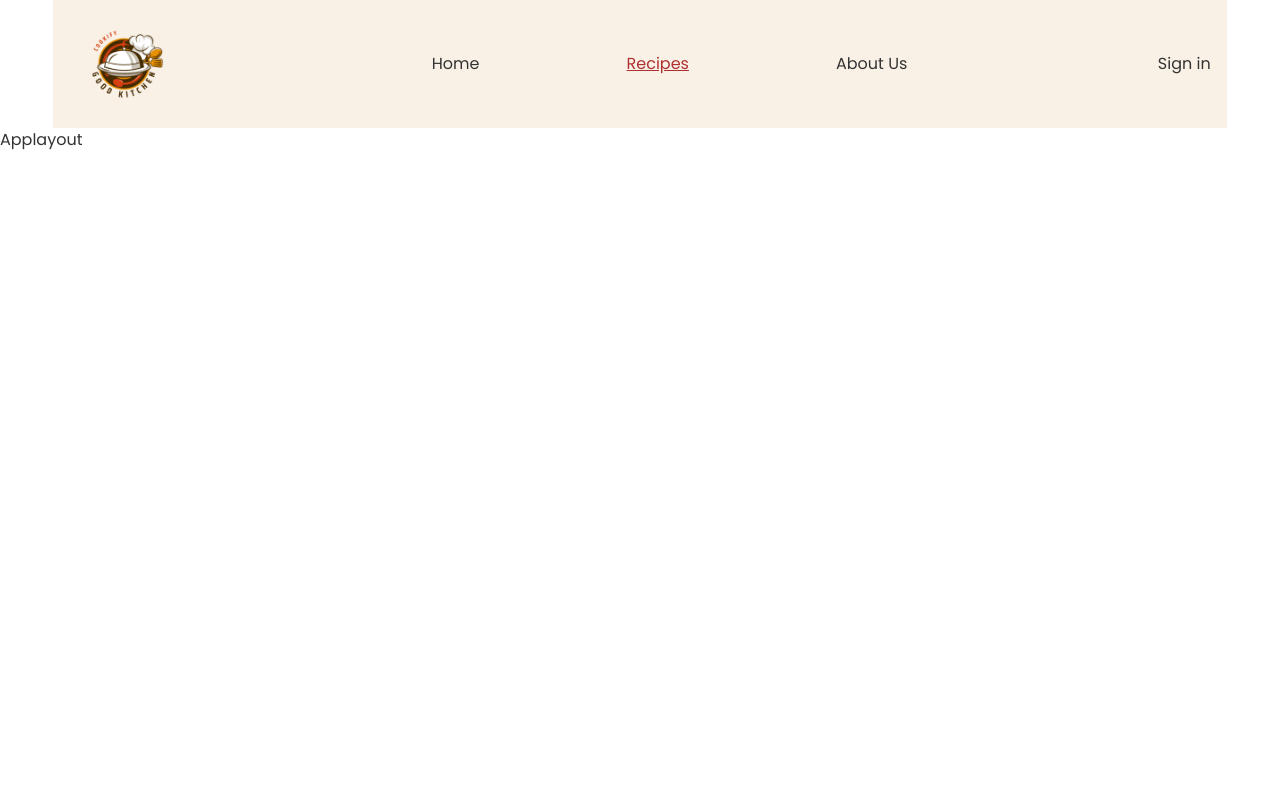
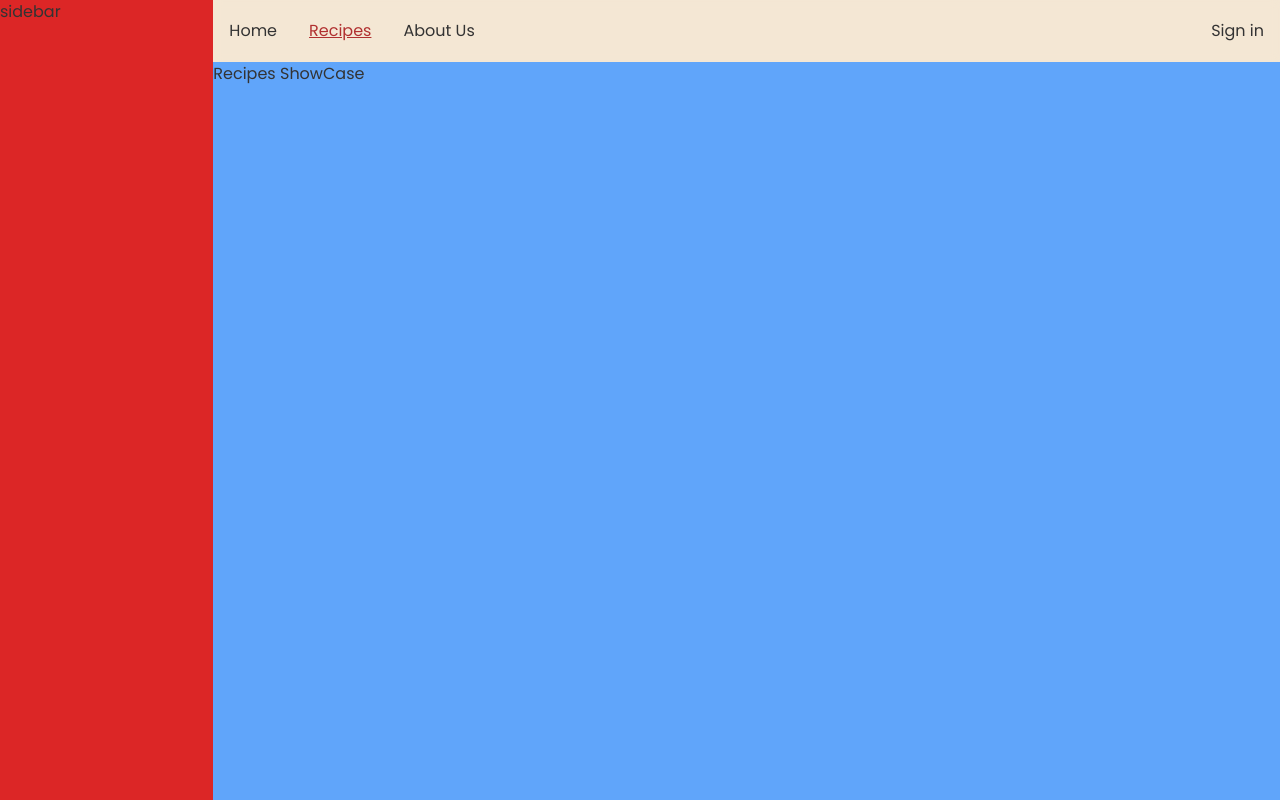
Before and after one commit to ZK24680/cookify, a React (Vite) app: page /recipes in a window 1280 px wide. Built offline with nearby package versions, Linux system fonts and the light colour scheme.

Commit message:
reaponsive layout

```diff
--- a/src/components/Logo.jsx
+++ b/src/components/Logo.jsx
@@ -1,7 +1,11 @@
 function Logo() {
   return (
     <div>
-      <img src="./cookify-logo.png" alt="cookify-logo" className="h-28" />
+      <img
+        src="./cookify-logo.png"
+        alt="cookify-logo"
+        className="h-11 md:h-14 xl:h-24"
+      />
     </div>
   );
 }
--- /dev/null
+++ b/src/components/Main.jsx
@@ -0,0 +1,5 @@
+function Main() {
+  return <main className="bg-blue-400">Recipes ShowCase</main>;
+}
+
+export default Main;
--- a/src/components/Navlinks.jsx
+++ b/src/components/Navlinks.jsx
@@ -2,8 +2,9 @@ import { NavLink } from "react-router-dom";
 
 function Navlinks({ isOpen }) {
   return (
+    // absolute bottom-0 right-0 w-full translate-y-full items-center justify-end transition-all duration-75 md:static md:flex md:w-1/2 md:translate-y-0 md:flex-row md:justify-between md:gap-0 md:bg-transparent md:px-0 lg:w-1/3 xl:w-2/5 ${isOpen ? "flex gap-x-3 bg-[#f4e7d493] px-4" : "hidden"}
     <ul
-      className={`absolute bottom-0 right-0 w-full translate-y-full items-center justify-end transition-all duration-75 md:static md:flex md:w-1/3 md:translate-y-0 md:flex-row md:justify-between md:gap-0 md:bg-transparent md:px-0 lg:w-2/5 xl:w-5/12 ${isOpen ? "flex gap-x-3 bg-[#f4e7d493] px-4" : "hidden"}`}
+      className={`absolute bottom-0 right-0 w-full translate-y-full items-center justify-end transition-all duration-75 md:static md:flex md:w-auto md:translate-y-0 md:flex-row md:justify-between md:gap-x-8 md:bg-transparent md:px-0 ${isOpen ? "flex gap-x-5 bg-[#f4e7d493] px-4" : "hidden"}`}
     >
       <NavLink to={"/"}>Home</NavLink>
       <NavLink to="/recipes">Recipes</NavLink>
--- a/src/components/PageNav.jsx
+++ b/src/components/PageNav.jsx
@@ -2,13 +2,22 @@ import { useState } from "react";
 import Logo from "./Logo";
 import NavbarToggle from "./NavbarToggle";
 import Navlinks from "./Navlinks";
+import { useLocation } from "react-router-dom";
 
 function PageNav() {
   const [isOpen, setIsOpen] = useState(false);
 
+  const location = useLocation();
+
+  const isAppLayout = location.pathname.includes("recipes");
+
   return (
-    <nav className="sticky top-0 mx-auto flex w-11/12 items-center justify-between bg-[#f4e7d493] px-4 py-2 backdrop-blur-sm">
-      <Logo />
+    <nav
+      className={`sticky top-0 mx-auto flex ${isAppLayout ? "w-full" : "w-11/12"} items-center justify-between bg-[#f4e7d493] px-4 py-2 backdrop-blur-sm sm:justify-end md:justify-between`}
+    >
+      <div className={`${isAppLayout ? "block sm:hidden" : ""} `}>
+        <Logo />
+      </div>
 
       <Navlinks isOpen={isOpen} />
 
--- /dev/null
+++ b/src/components/SideBar.jsx
@@ -0,0 +1,5 @@
+function SideBar() {
+  return <aside className="sidebar bg-red-600 sm:row-span-2">sidebar</aside>;
+}
+
+export default SideBar;
--- a/src/index.css
+++ b/src/index.css
@@ -13,6 +13,12 @@
   color: #b03030;
   text-decoration: underline;
 }
+
+@media (max-width: 639px) {
+  .sidebar {
+    grid-row: 3;
+  }
+}
 /* :root {
   --primary-color: #B03030;
   --accent-color: #F4D35E;
--- a/src/pages/Applayout.jsx
+++ b/src/pages/Applayout.jsx
@@ -1,12 +1,14 @@
+import Main from "../components/Main";
 import PageNav from "../components/PageNav";
+import SideBar from "../components/SideBar";
 
 function Applayout() {
   return (
-    <>
+    <div className="grid h-screen grid-cols-1 grid-rows-[1fr_11fr_1fr] overflow-scroll bg-[#f4e7d4] sm:grid-cols-[1fr_5fr] sm:grid-rows-[1fr_12fr]">
+      <SideBar />
       <PageNav />
-
-      <div>Applayout</div>
-    </>
+      <Main></Main>
+    </div>
   );
 }
 
--- a/src/pages/Homepage.jsx
+++ b/src/pages/Homepage.jsx
@@ -6,10 +6,10 @@ function Homepage() {
   const navigate = useNavigate();
 
   return (
-    <main className="grid h-screen grid-rows-[5rem_1fr] overflow-scroll bg-[#f4e7d4]">
+    <div className="grid h-screen grid-rows-[5rem_1fr] overflow-scroll bg-[#f4e7d4]">
       <PageNav />
 
-      <section
+      <main
         id="heroSection"
         className="mx-auto grid w-11/12 grid-cols-1 p-10 md:grid-cols-2 md:grid-rows-[2fr_1fr]"
       >
@@ -48,8 +48,8 @@ function Homepage() {
         </div>
 
         <div className="md:col-span-2">Slider</div>
-      </section>
-    </main>
+      </main>
+    </div>
   );
 }
 
```
